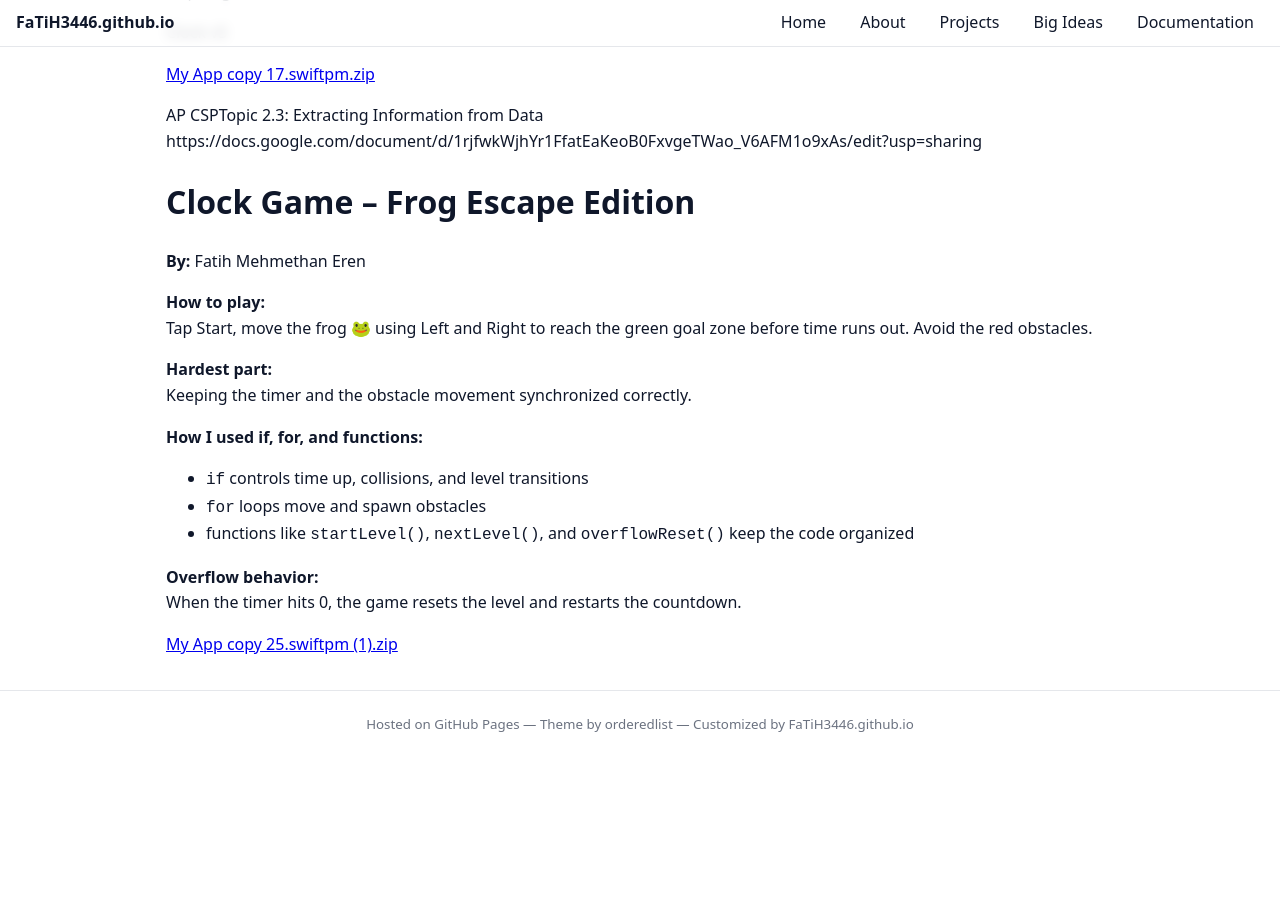
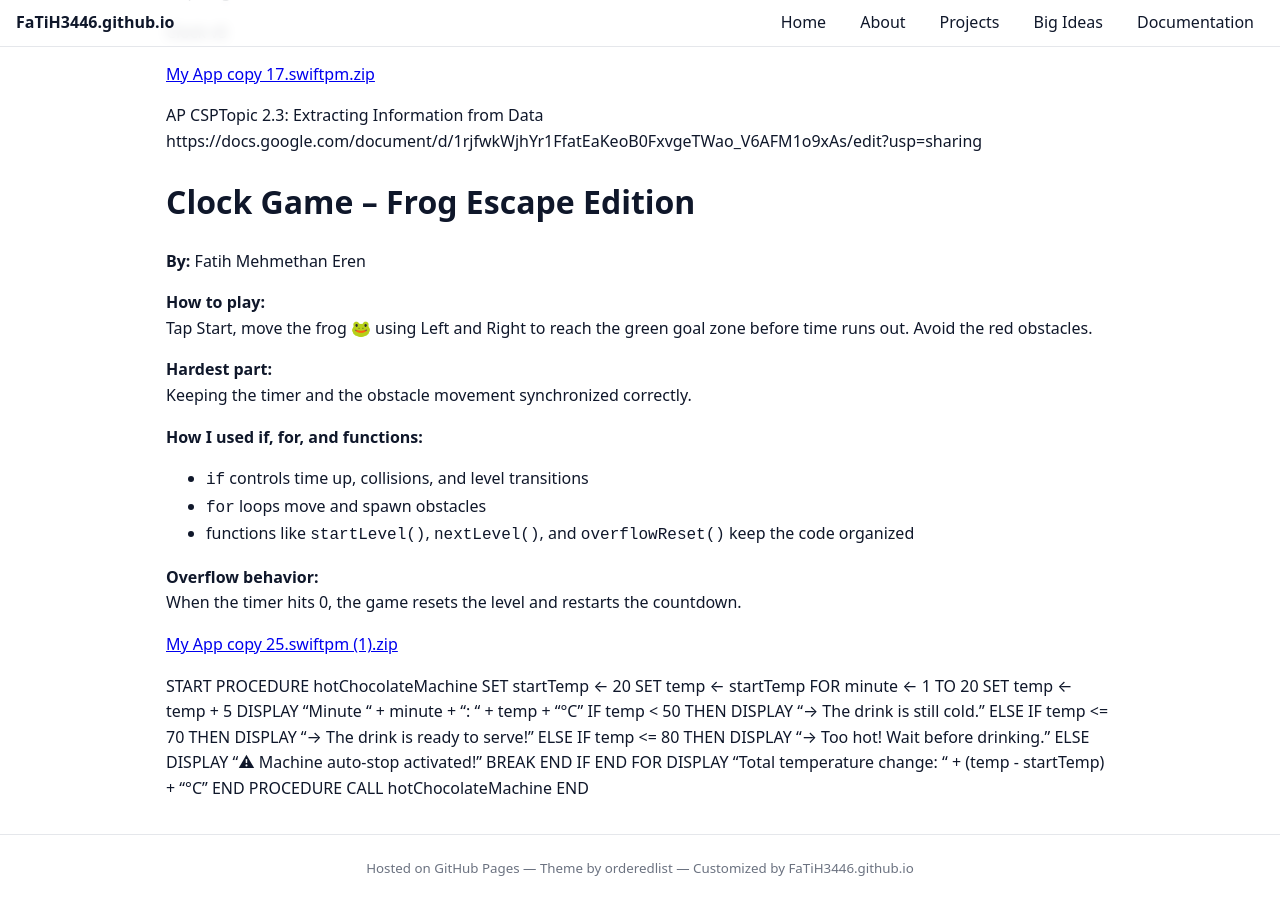
Before and after one commit to FaTiH3446/FaTiH3446.github.io, a Jekyll site: the page built from project.md, in a window 1280 px wide and 900 px high, scrolled down 10883 px. Built offline with Jekyll 4.4.1, drawn with Linux system fonts in a browser that asks for light colours; before the commit the page ends 11639 px from its top, so only the background shows below that.

Commit message:
Update project.md

```diff
--- a/project.md
+++ b/project.md
@@ -518,3 +518,27 @@ When the timer hits 0, the game resets the level and restarts the countdown.
 
 
 [My App copy 25.swiftpm (1).zip](https://github.com/user-attachments/files/23068070/My.App.copy.25.swiftpm.1.zip)
+
+
+START
+PROCEDURE hotChocolateMachine
+    SET startTemp ← 20
+    SET temp ← startTemp
+    FOR minute ← 1 TO 20
+        SET temp ← temp + 5
+        DISPLAY "Minute " + minute + ": " + temp + "°C"
+        IF temp < 50 THEN
+            DISPLAY "→ The drink is still cold."
+        ELSE IF temp <= 70 THEN
+            DISPLAY "→ The drink is ready to serve!"
+        ELSE IF temp <= 80 THEN
+            DISPLAY "→ Too hot! Wait before drinking."
+        ELSE
+            DISPLAY "⚠ Machine auto-stop activated!"
+            BREAK
+        END IF
+    END FOR
+    DISPLAY "Total temperature change: " + (temp - startTemp) + "°C"
+END PROCEDURE
+CALL hotChocolateMachine
+END
```
